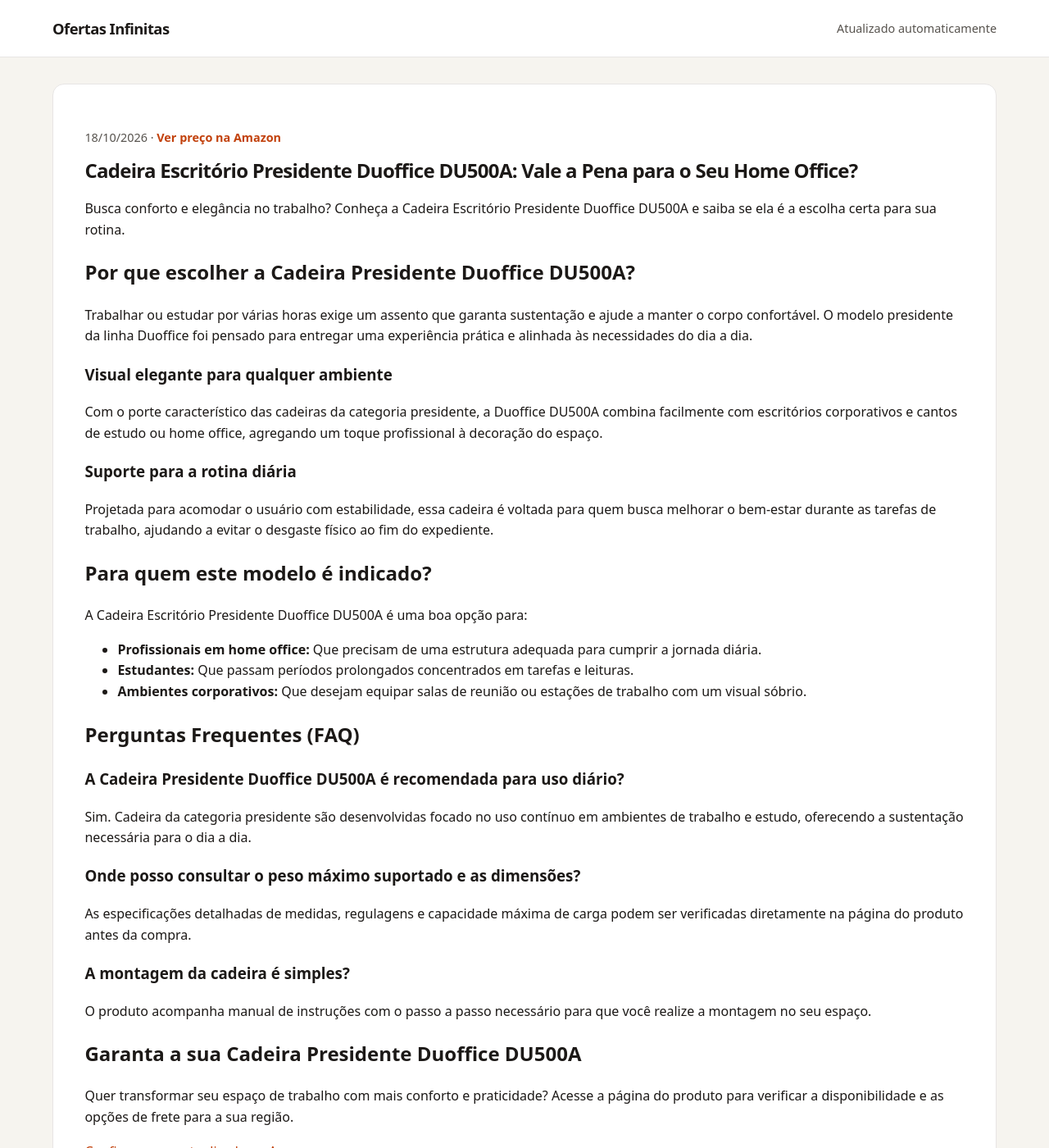
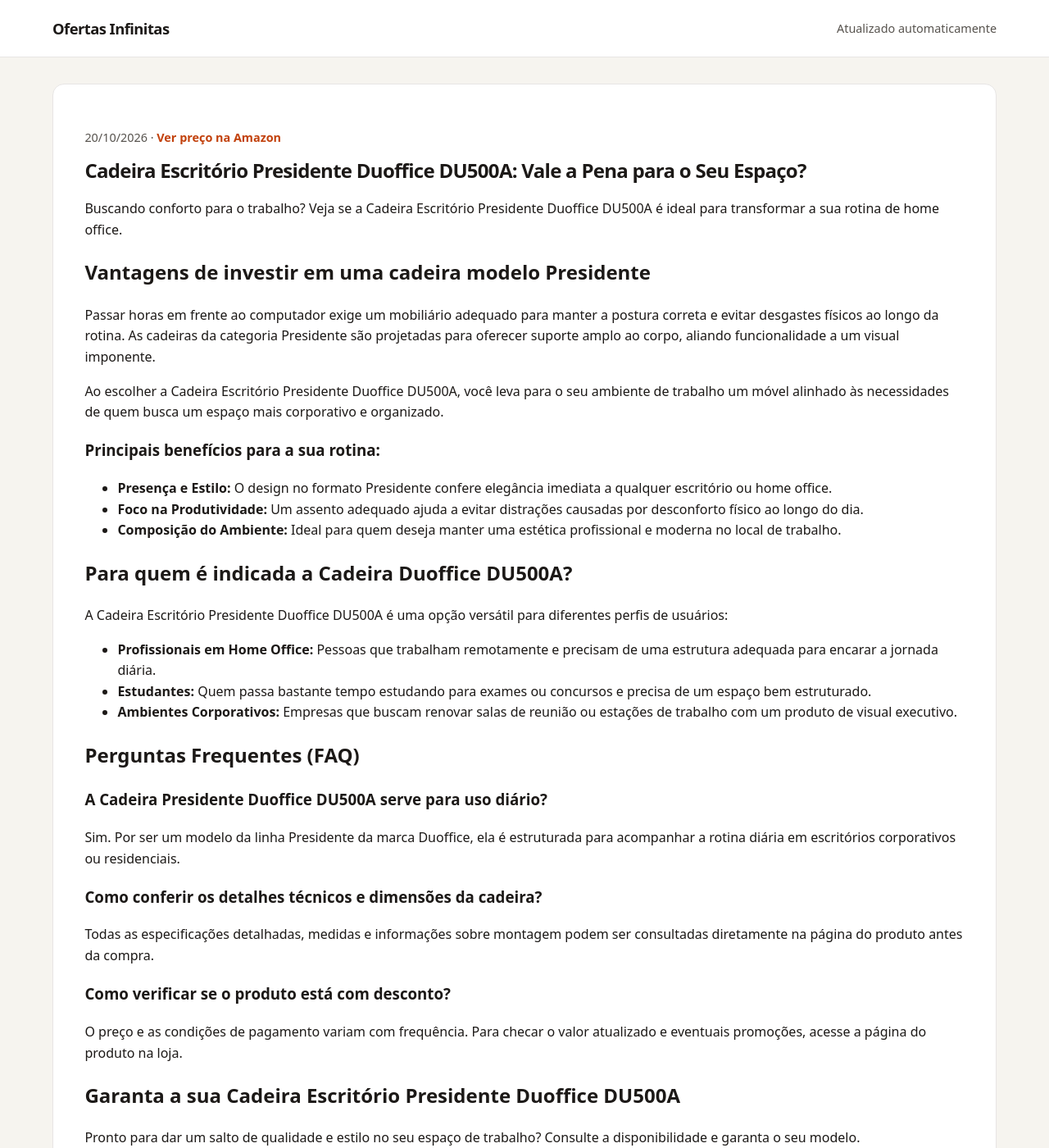
Before and after one commit to Monuver/afiliado, a Jekyll site: the page built from _posts/2026-08-19-cadeira-escritorio-presidente-duoffice-du500a-b09vnbcfdj.md, in a window 1280 px wide and 1400 px high. Shown: the whole window at 82% size. Built offline with Jekyll 4.4.1, drawn with Linux system fonts in a browser that asks for light colours.

Commit message:
chore: novas ofertas geradas automaticamente

```diff
--- a/_posts/2026-08-19-cadeira-escritorio-presidente-duoffice-du500a-b09vnbcfdj.md
+++ b/_posts/2026-08-19-cadeira-escritorio-presidente-duoffice-du500a-b09vnbcfdj.md
@@ -1,8 +1,8 @@
 ---
 layout: post
-title: 'Cadeira Escritório Presidente Duoffice DU500A: Vale a Pena para o Seu Home Office?'
-description: Busca conforto e elegância no trabalho? Conheça a Cadeira Escritório Presidente Duoffice DU500A e saiba se ela é a escolha certa para sua rotina.
-date: 2026-10-18 09:29:14 -0300
+title: 'Cadeira Escritório Presidente Duoffice DU500A: Vale a Pena para o Seu Espaço?'
+description: Buscando conforto para o trabalho? Veja se a Cadeira Escritório Presidente Duoffice DU500A é ideal para transformar a sua rotina de home office.
+date: 2026-10-20 10:29:46 -0300
 categories:
 - ofertas
 image: ''
@@ -10,41 +10,42 @@ preco: Ver preço na Amazon
 affiliate_url: https://amzn.to/4xiBzBl
 ---
 
-# Cadeira Escritório Presidente Duoffice DU500A: Vale a Pena para o Seu Home Office?
+# Cadeira Escritório Presidente Duoffice DU500A: Vale a Pena para o Seu Espaço?
 
-Busca conforto e elegância no trabalho? Conheça a Cadeira Escritório Presidente Duoffice DU500A e saiba se ela é a escolha certa para sua rotina.
+Buscando conforto para o trabalho? Veja se a Cadeira Escritório Presidente Duoffice DU500A é ideal para transformar a sua rotina de home office.
 
-## Por que escolher a Cadeira Presidente Duoffice DU500A?
+## Vantagens de investir em uma cadeira modelo Presidente
 
-Trabalhar ou estudar por várias horas exige um assento que garanta sustentação e ajude a manter o corpo confortável. O modelo presidente da linha Duoffice foi pensado para entregar uma experiência prática e alinhada às necessidades do dia a dia.
+Passar horas em frente ao computador exige um mobiliário adequado para manter a postura correta e evitar desgastes físicos ao longo da rotina. As cadeiras da categoria Presidente são projetadas para oferecer suporte amplo ao corpo, aliando funcionalidade a um visual imponente.
 
-### Visual elegante para qualquer ambiente
-Com o porte característico das cadeiras da categoria presidente, a Duoffice DU500A combina facilmente com escritórios corporativos e cantos de estudo ou home office, agregando um toque profissional à decoração do espaço.
+Ao escolher a Cadeira Escritório Presidente Duoffice DU500A, você leva para o seu ambiente de trabalho um móvel alinhado às necessidades de quem busca um espaço mais corporativo e organizado.
 
-### Suporte para a rotina diária
-Projetada para acomodar o usuário com estabilidade, essa cadeira é voltada para quem busca melhorar o bem-estar durante as tarefas de trabalho, ajudando a evitar o desgaste físico ao fim do expediente.
+### Principais benefícios para a sua rotina:
+* **Presença e Estilo:** O design no formato Presidente confere elegância imediata a qualquer escritório ou home office.
+* **Foco na Produtividade:** Um assento adequado ajuda a evitar distrações causadas por desconforto físico ao longo do dia.
+* **Composição do Ambiente:** Ideal para quem deseja manter uma estética profissional e moderna no local de trabalho.
 
-## Para quem este modelo é indicado?
+## Para quem é indicada a Cadeira Duoffice DU500A?
 
-A Cadeira Escritório Presidente Duoffice DU500A é uma boa opção para:
+A Cadeira Escritório Presidente Duoffice DU500A é uma opção versátil para diferentes perfis de usuários:
 
-* **Profissionais em home office:** Que precisam de uma estrutura adequada para cumprir a jornada diária.
-* **Estudantes:** Que passam períodos prolongados concentrados em tarefas e leituras.
-* **Ambientes corporativos:** Que desejam equipar salas de reunião ou estações de trabalho com um visual sóbrio.
+* **Profissionais em Home Office:** Pessoas que trabalham remotamente e precisam de uma estrutura adequada para encarar a jornada diária.
+* **Estudantes:** Quem passa bastante tempo estudando para exames ou concursos e precisa de um espaço bem estruturado.
+* **Ambientes Corporativos:** Empresas que buscam renovar salas de reunião ou estações de trabalho com um produto de visual executivo.
 
 ## Perguntas Frequentes (FAQ)
 
-### A Cadeira Presidente Duoffice DU500A é recomendada para uso diário?
-Sim. Cadeira da categoria presidente são desenvolvidas focado no uso contínuo em ambientes de trabalho e estudo, oferecendo a sustentação necessária para o dia a dia.
+### A Cadeira Presidente Duoffice DU500A serve para uso diário?
+Sim. Por ser um modelo da linha Presidente da marca Duoffice, ela é estruturada para acompanhar a rotina diária em escritórios corporativos ou residenciais.
 
-### Onde posso consultar o peso máximo suportado e as dimensões?
-As especificações detalhadas de medidas, regulagens e capacidade máxima de carga podem ser verificadas diretamente na página do produto antes da compra.
+### Como conferir os detalhes técnicos e dimensões da cadeira?
+Todas as especificações detalhadas, medidas e informações sobre montagem podem ser consultadas diretamente na página do produto antes da compra.
 
-### A montagem da cadeira é simples?
-O produto acompanha manual de instruções com o passo a passo necessário para que você realize a montagem no seu espaço.
+### Como verificar se o produto está com desconto?
+O preço e as condições de pagamento variam com frequência. Para checar o valor atualizado e eventuais promoções, acesse a página do produto na loja.
 
-## Garanta a sua Cadeira Presidente Duoffice DU500A
+## Garanta a sua Cadeira Escritório Presidente Duoffice DU500A
 
-Quer transformar seu espaço de trabalho com mais conforto e praticidade? Acesse a página do produto para verificar a disponibilidade e as opções de frete para a sua região.
+Pronto para dar um salto de qualidade e estilo no seu espaço de trabalho? Consulte a disponibilidade e garanta o seu modelo.
 
 [Confira o preço atualizado na Amazon](https://amzn.to/4xiBzBl)
```
Also changed, not shown: _posts/2026-08-18-cafeteira-italiana-expresso-aluminio-xicaras-b08b79hyvc.md (+22 -21 lines), _posts/2026-08-19-flexiveis-cotonete-bastonetes-bellacotton-150unidades-b0cx9wkp1b.md (+31 -22 lines), _posts/2026-08-19-shampoo-clorexidina-seborreia-queda-500ml-b09l9qkmd1.md (+30 -22 lines).
